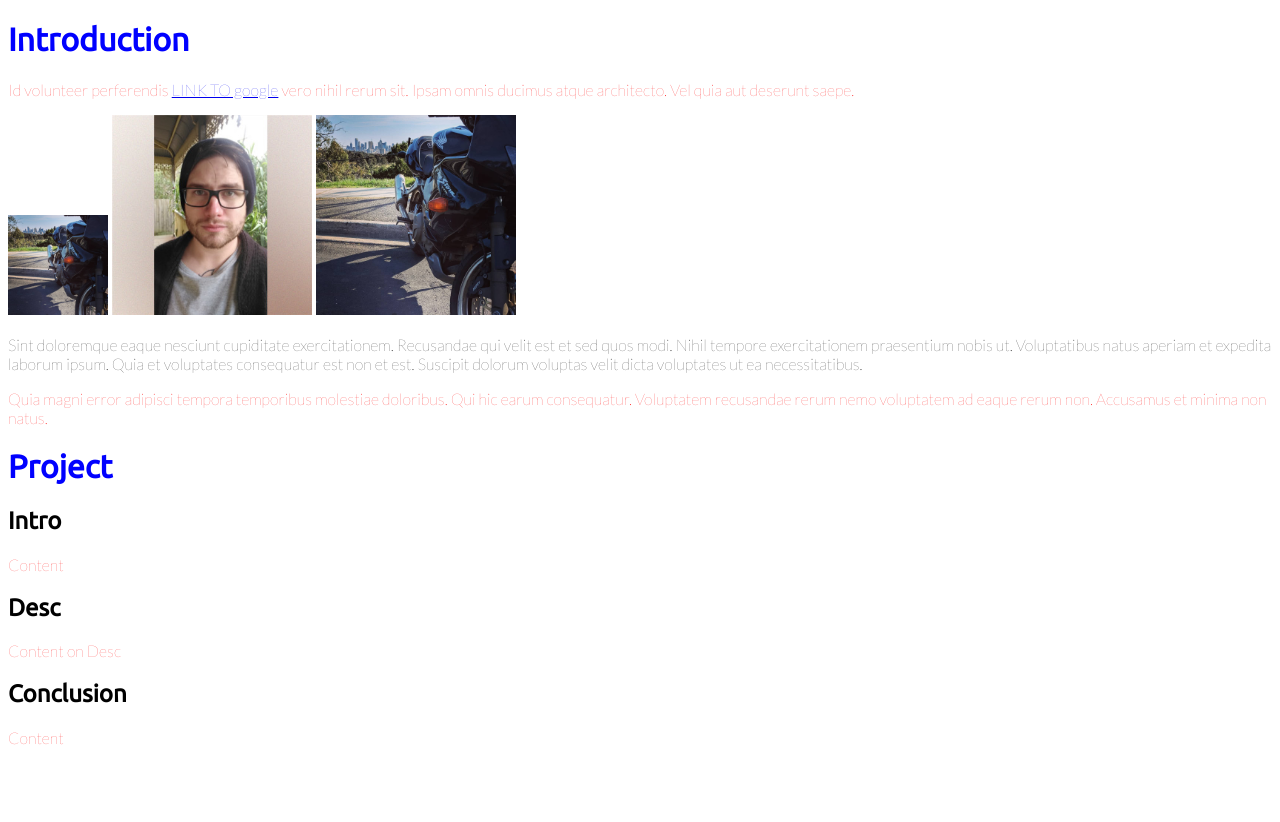
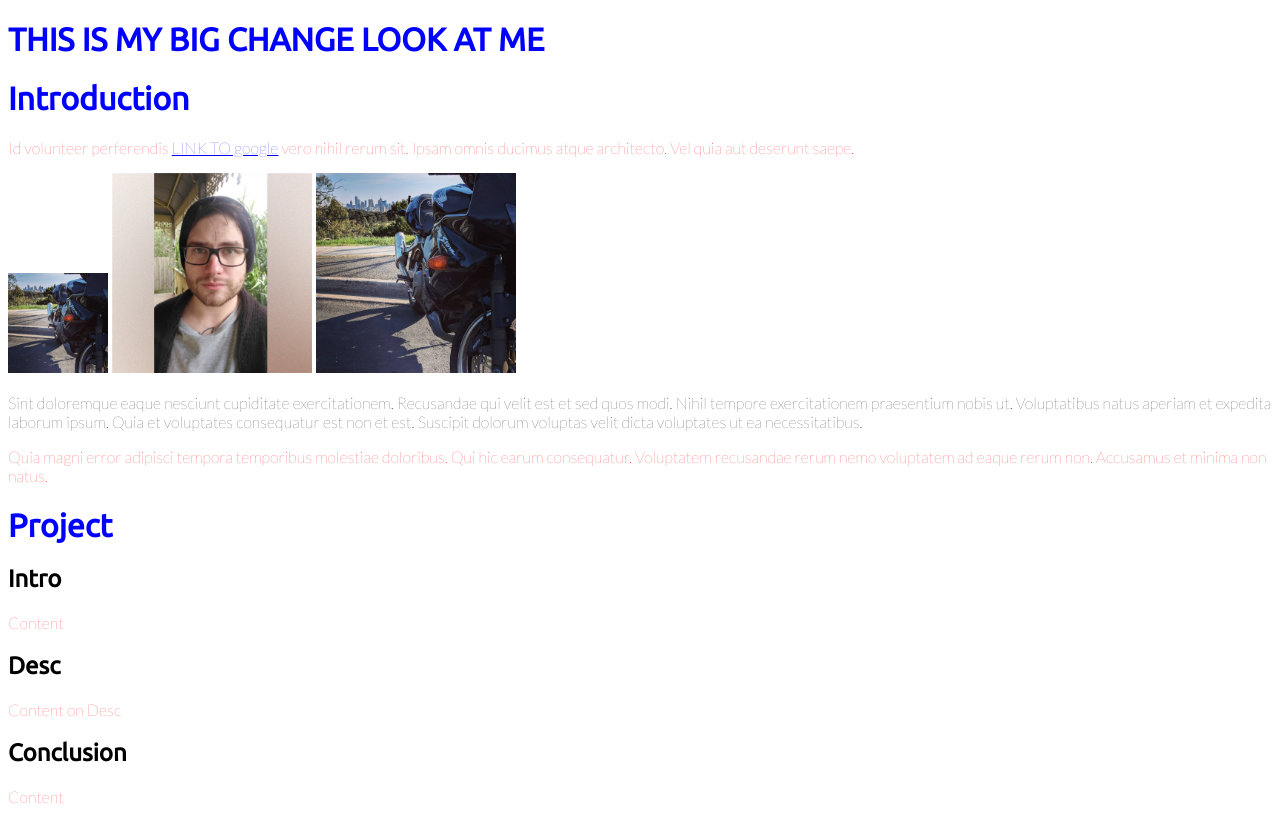
Before and after one commit to e07593/WedTut-Demo-A1, a plain HTML site: page index.html in a window 1280 px wide. Before the commit the page ends 800 px from the top, so only its background shows below. Drawn offline with Linux system fonts and the light colour scheme.

Commit message:
Big change

```diff
--- a/index.html
+++ b/index.html
@@ -12,6 +12,7 @@
 
   </head>
   <body>
+    <h1>THIS IS MY BIG CHANGE LOOK AT ME</h1>
     <h1>Introduction</h1>
     <p>Id volunteer perferendis <a href="http://google.com" target="_blank">LINK TO google</a> vero nihil rerum sit. Ipsam omnis ducimus atque architecto. Vel quia aut deserunt saepe.</p>
 
```
